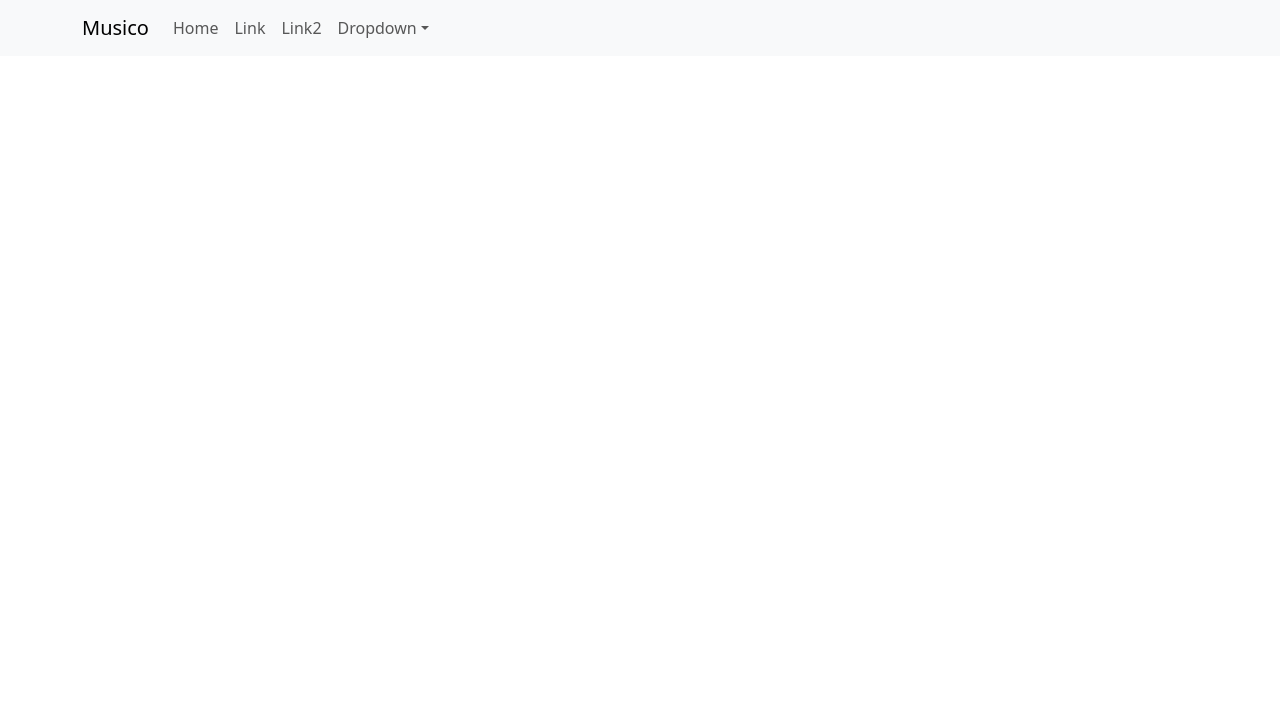
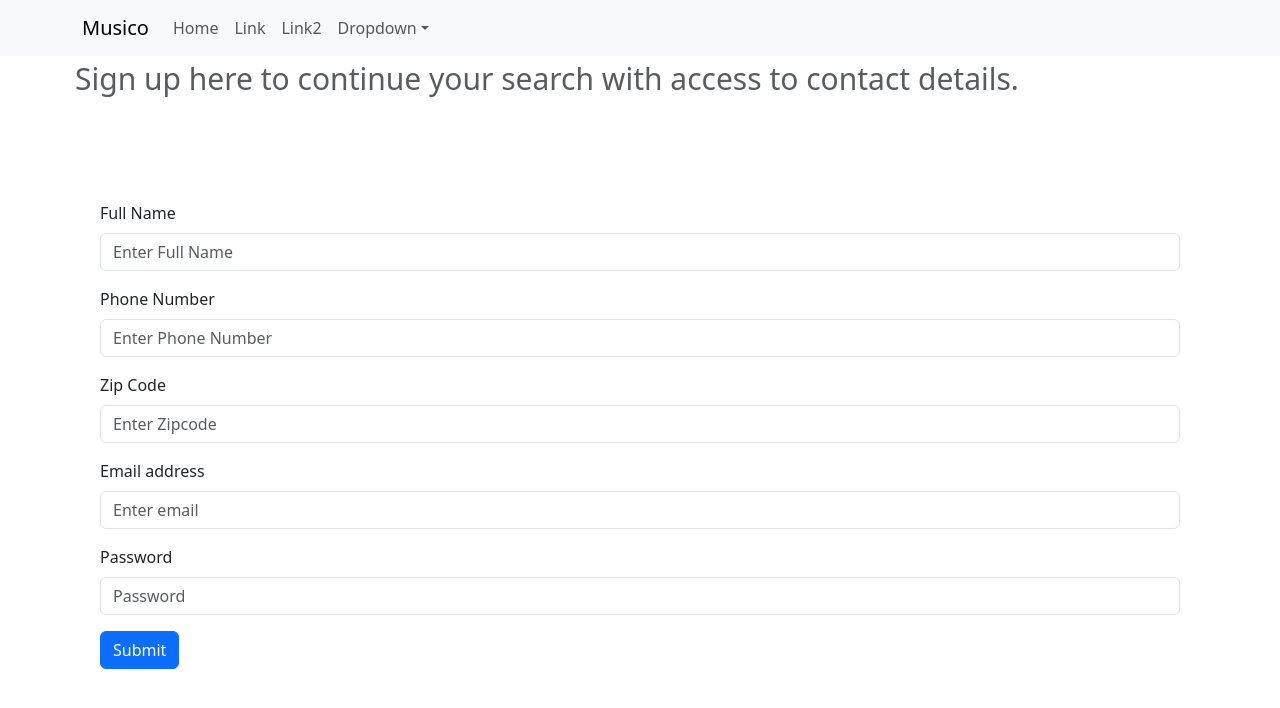
Before and after one commit to JennaMeri625/Musico, a React (Create React App) app in the folder frontend/front/: page / in a window 1280 px wide. Shown: the top 708 px of the page. Built offline with nearby package versions, Linux system fonts and the light colour scheme.

Commit message:
added to signUpForm.tsx

```diff
--- a/frontend/front/src/App.tsx
+++ b/frontend/front/src/App.tsx
@@ -3,10 +3,11 @@ import Container from "react-bootstrap/Container";
 import Nav from "react-bootstrap/Nav";
 import Navbar from "react-bootstrap/Navbar";
 import NavDropdown from "react-bootstrap/NavDropdown";
+import SignUpForm from "./components/signUpForm";
 
 function App() {
   return (
-    <Navbar bg="light" expand="lg">
+    <><Navbar bg="light" expand="lg">
       <Container>
         <Navbar.Brand href="#home">Musico</Navbar.Brand>
         <Navbar.Toggle aria-controls="basic-navbar-nav" />
@@ -26,11 +27,16 @@ function App() {
         </Navbar.Collapse>
       </Container>
     </Navbar>
-    // <div className="App">
-    //   <button type="button" className="btn btn-primary">Primary</button>
+    <SignUpForm />
+    </>
 
-    // </div>
   );
 }
 
 export default App;
+
+
+ // <div className="App">
+    //   <button type="button" className="btn btn-primary">Primary</button>
+
+    // </div>
--- a/frontend/front/src/components/signUpForm.tsx
+++ b/frontend/front/src/components/signUpForm.tsx
@@ -1,29 +1,55 @@
-import Button from 'react-bootstrap/Button';
-import Form from 'react-bootstrap/Form';
+import Button from "react-bootstrap/Button";
+import Form from "react-bootstrap/Form";
 
 function SignUpForm() {
   return (
-    <Form>
-      <Form.Group className="mb-3" controlId="formBasicEmail">
+    <>
+    <div>
+        <Form.Text style={{padding: 75, fontSize: 30}}>
+          Sign up here to continue your search with access to contact details.
+        </Form.Text>
+    </div>
+
+      <Form style={{padding: 100}}>
+        <div>
+        <Form.Group className="mb-3" controlId="formFullName">
+          <Form.Label>Full Name</Form.Label>
+          <Form.Control type="FullName" placeholder="Enter Full Name" />
+        </Form.Group>
+
+        <Form.Group className="mb-3" controlId="formPhoneNumber">
+          <Form.Label>Phone Number</Form.Label>
+          <Form.Control type="phonenumber" placeholder="Enter Phone Number" />
+        </Form.Group>
+
+        <Form.Group className="mb-3" controlId="formZipCode">
+          <Form.Label>Zip Code</Form.Label>
+          <Form.Control type="zipcode" placeholder="Enter Zipcode" />
+        </Form.Group>
+
+        <Form.Group className="mb-3" controlId="formEmail">
           <Form.Label>Email address</Form.Label>
           <Form.Control type="email" placeholder="Enter email" />
-        <Form.Text className="text-muted">
-          We'll never share your email with anyone else.
-        </Form.Text>
         </Form.Group>
 
         <Form.Group className="mb-3" controlId="formBasicPassword">
           <Form.Label>Password</Form.Label>
           <Form.Control type="password" placeholder="Password" />
         </Form.Group>
-      <Form.Group className="mb-3" controlId="formBasicCheckbox">
-        <Form.Check type="checkbox" label="Check me out" />
-      </Form.Group>
+        </div>
+
         <Button variant="primary" type="submit">
           Submit
         </Button>
       </Form>
+
+    </>
   );
 }
 
 export default SignUpForm;
+
+
+{/* <Form.Group className="mb-3" controlId="formBasicCheckbox">
+          <Form.Check type="checkbox" label="Check me out" />
+        </Form.Group> */}
--- /dev/null
+++ b/frontend/package.json
@@ -0,0 +1,5 @@
+{
+  "dependencies": {
+    "bootstrap": "^5.3.0"
+  }
+}
```
Also changed, not shown: 1 other file (tests, documents, lock files or other folders). Lines whose indentation alone changed are shown as unchanged.
